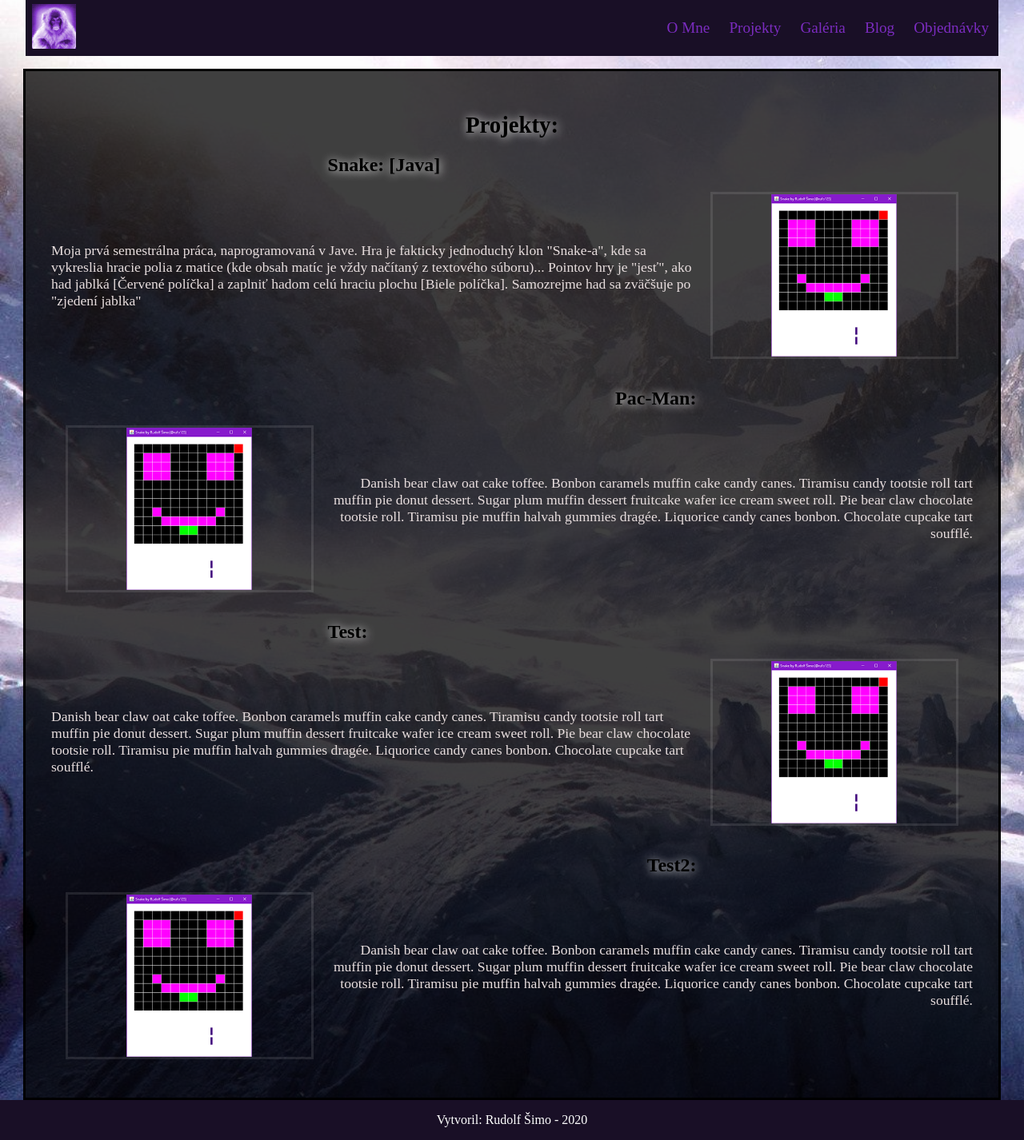
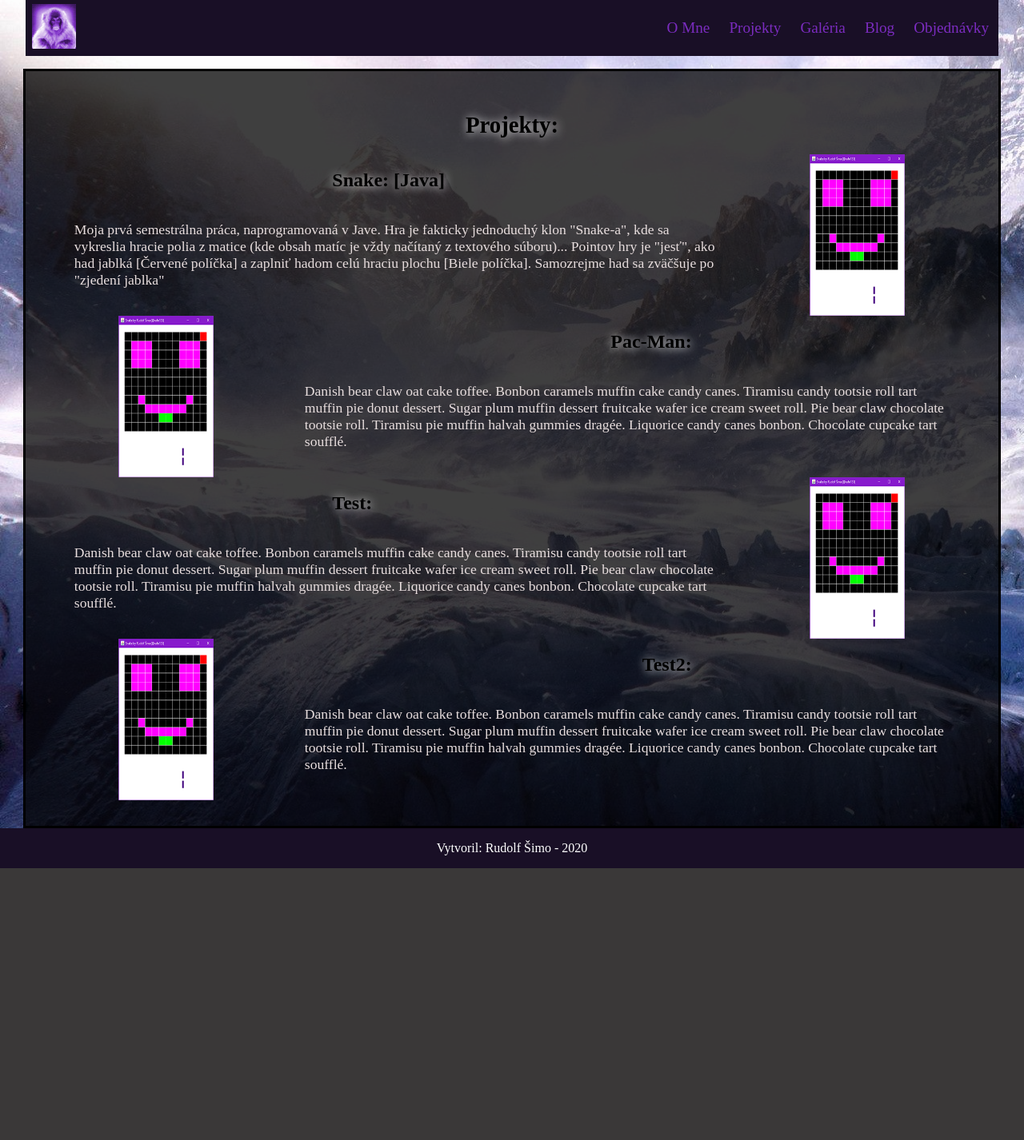
Before and after one commit to rufo123/VAIISemestralka, a PHP site: page /projects.html in a window 1280 px wide. Shown: the whole page at 80% size. After the commit the page ends 1086 px from the top, so only its background shows below. Run offline with PHP 8.4, Linux system fonts and the light colour scheme.

Commit message:
Dokonceny základ stránky

```diff
--- a/basescript.css
+++ b/basescript.css
@@ -1,5 +1,4 @@
 * {
-
 }
 
 body {
@@ -218,26 +217,8 @@ body {
     padding-right: 1em;
 }
 
-.contentBox .cover-projects-img {
-    display: flex;
-    width: 30%;
-    float: right;
-    min-height: 209px;
-    justify-content: space-around;
-
-}
-
-.contentBox .cover-projects-img:nth-of-type(even) {
-    float: left;
-}
 
 
-.contentBox .cover-projects-img img {
-    max-width: 304px;
-    float: left;
-    border: 0.2em rgba(255, 255, 255, 0.1) solid;
-
-}
 
 .projects-article {
     display: inline-flex;
@@ -245,31 +226,84 @@ body {
     width: 70%;
     margin-bottom: 1em;
     justify-content: space-around;
-    min-height: 209px;
-
+    min-height: 100%;
 
 }
 
-.contentBox .project-title:nth-of-type(even){
-    text-align: right;
-    padding-right: 30%;
+.project-box {
+    display: flex;
+    justify-content: space-around;
 }
 
-.contentBox .project-title:nth-of-type(odd){
-    text-align: left;
-    padding-left: 30%;
+.contentBox .project-box:nth-of-type(even) {
+    flex-direction: row-reverse;
+}
+
+.project-box .cover-projects-img {
+    display: inline-flex;
+    align-content: center;
+    justify-content: space-around;
+    width: 20%;
 
 }
+
+.project-box .cover-projects-img img {
+    position: relative;
+    max-width: 100%;
+    height: auto;
+}
+
+
 
 .projects-article:nth-of-type(2n) p{
     text-align: right;
 }
 
-.projects-article:nth-of-type(2n) img{
+.project-box .projects-article:nth-of-type(2n) img{
 
     float: right;
     margin-left: 3em;
     margin-right: 0;
+
+}
+
+
+.contentBox .project-box:nth-of-type(even) .projects-article .project-title{
+    text-align: right;
+    padding-right: 40%;
+}
+
+.contentBox .project-box:nth-of-type(odd) .projects-article .project-title{
+    text-align: left;
+    padding-left: 40%;
+}
+
+@media screen and (max-width: 1035px) {
+
+    .project-box {
+        display: block;
+    }
+
+    .project-box .cover-projects-img {
+        border: 1px solid black;
+        display: flex;
+        align-content: center;
+        justify-content: space-around;
+        width: 100%;
+    }
+
+    .projects-article {
+        display: flex;
+        width: 100%;
+        text-align: center;
+
+    }
+
+    .contentBox .project-box:nth-of-type(n) .projects-article .project-title{
+        text-align: center;
+        padding-right: 0;
+        padding-left: 0;
+    }
 
 }
 .gallery-imagebox {
@@ -285,7 +319,7 @@ body {
 
 .gallery-imagebox img {
 
-    width: 100%;
+    width: 15%;
     padding: 1.5%;
 
 }
@@ -308,15 +342,6 @@ body {
     min-height: 400px ;
 
 }
-
-
-
-
-
-
-
-
-
 
 
 footer {
@@ -375,6 +400,23 @@ footer p{
         width: 100%;
     }
 
+    .gallery-imagebox {
+        display: flex;
+        flex-direction: column;
+        border: 1px black solid;
+        background-color: rgba(255, 255, 255, 0.1);
+        margin-bottom: 1em;
+    }
+
+    .gallery-imagebox img {
+
+        width: 80%;
+        padding: 4% 1.5%;
+
+    }
+
+
+
 }
 
 
--- a/index.html
+++ b/index.html
@@ -2,7 +2,7 @@
 <html lang="en">
 <head>
     <meta charset="UTF-8">
-    <meta name="viewport" content="width=device-width">
+    <meta name="viewport" content="width=device-width, initial-scale=1.0">
     <title>Title</title>
     <link rel="stylesheet" href="basescript.css">
 </head>
@@ -42,7 +42,7 @@
         <article>
             <h1>O Mne:</h1>
 
-            <img class="portfolio-me-img" src="images/about-me/portfolio-img.jpg">
+            <img class="portfolio-me-img" alt="portfolio-image" src="images/about-me/portfolio-img.jpg">
 
 
             <h2 >V skratke:</h2>
@@ -98,7 +98,7 @@
             <p class="contactParagraph"> V prípade akýchkoľvek otázok ma môžte kontaktovať na</p>
 
                 <div class="contactOverlay">
-                    <img class="contactGmailLogo" src="images/about-me/gmail-logo.png">
+                    <img class="contactGmailLogo" alt="gmail-logo" src="images/about-me/gmail-logo.png">
                     <p class="hiddenContactText">imorudolf@gmail.com</p>
                 </div>
 
--- a/projects.html
+++ b/projects.html
@@ -40,8 +40,9 @@
     <div class="contentBox">
 
         <h1>Projekty:</h1>
-        <h2 class="project-title"> Snake: [Java] </h2>
+        <div class="project-box">
         <article class="projects-article">
+            <h2 class="project-title"> Snake: [Java] </h2>
 
             <p>
             Moja prvá semestrálna práca, naprogramovaná v Jave. Hra je fakticky jednoduchý klon "Snake-a", kde
@@ -51,13 +52,17 @@
             </p>
         </article>
         <div class="cover-projects-img">
-        <img src="images/projects/snake_java.png" alt="Snake Java" title="Snake v Jave">
+            <img src="images/projects/snake_java.png" alt="Snake Java" title="Snake v Jave">
+        </div>
         </div>
 
 
-        <h2 class="project-title"> Pac-Man: </h2>
+
+
+
+        <div class="project-box">
         <article class="projects-article">
-
+            <h2 class="project-title"> Pac-Man: </h2>
 
             <p>
                 Danish bear claw oat cake toffee. Bonbon caramels muffin cake candy canes. Tiramisu candy tootsie roll tart muffin pie donut dessert. Sugar plum muffin dessert fruitcake wafer ice cream sweet roll.
@@ -70,9 +75,10 @@
         </div>
 
 
-
-        <h2 class="project-title"> Test: </h2>
+        </div>
+        <div class="project-box">
         <article class="projects-article">
+            <h2 class="project-title"> Test: </h2>
 
 
 
@@ -85,11 +91,14 @@
         <div class="cover-projects-img">
         <img class="project-img" src="images/projects/snake_java.png" alt="sda">
         </div>
+        </div>
 
 
 
-        <h2 class="project-title"> Test2: </h2>
+
+        <div class="project-box">
         <article class="projects-article">
+            <h2 class="project-title"> Test2: </h2>
 
 
             <p>
@@ -101,6 +110,7 @@
         <div class="cover-projects-img">
         <img class="project-img" src="images/projects/snake_java.png" alt="sda">
         </div>
+        </div>
     </div>
 </div>
 
```
